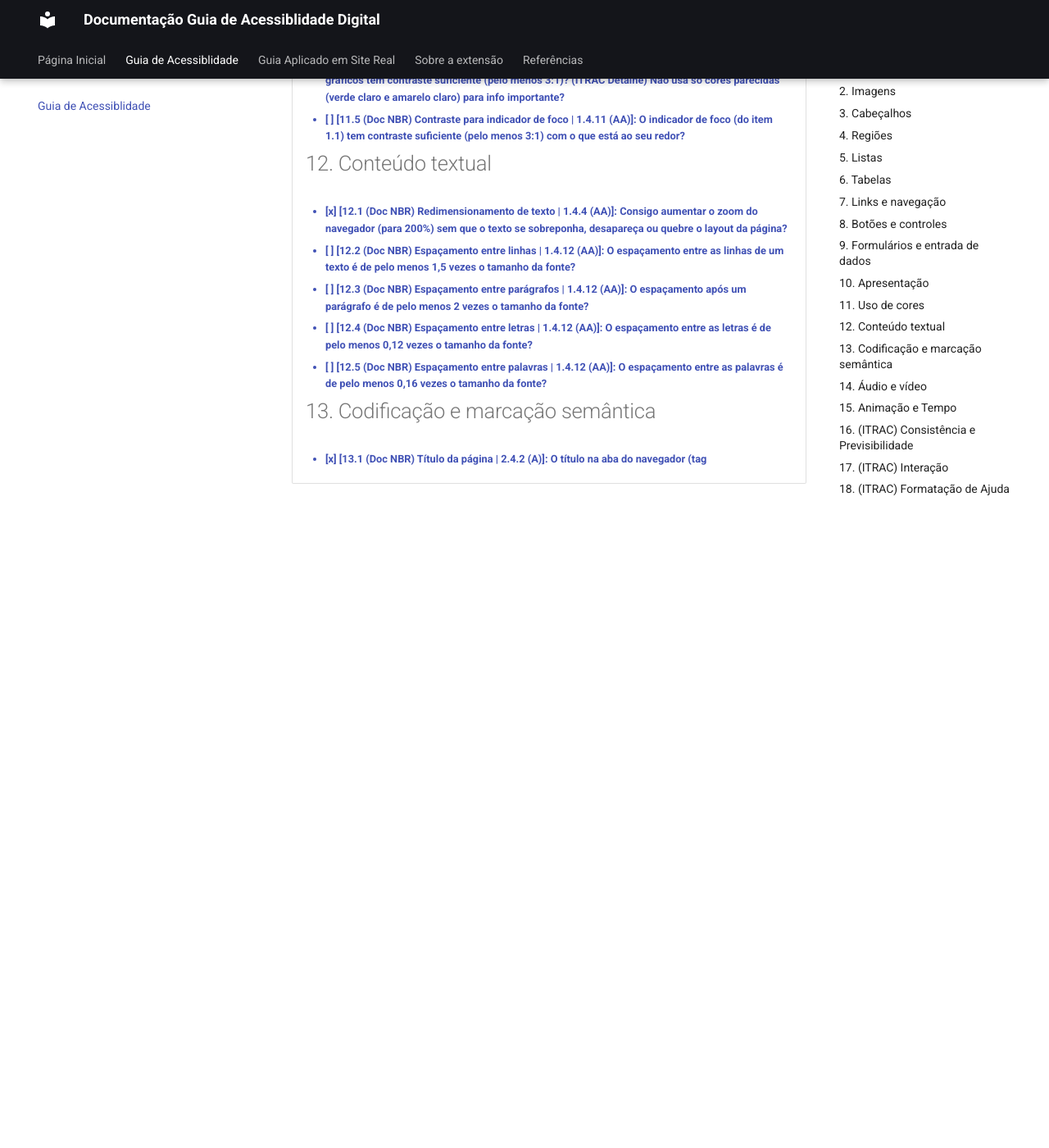
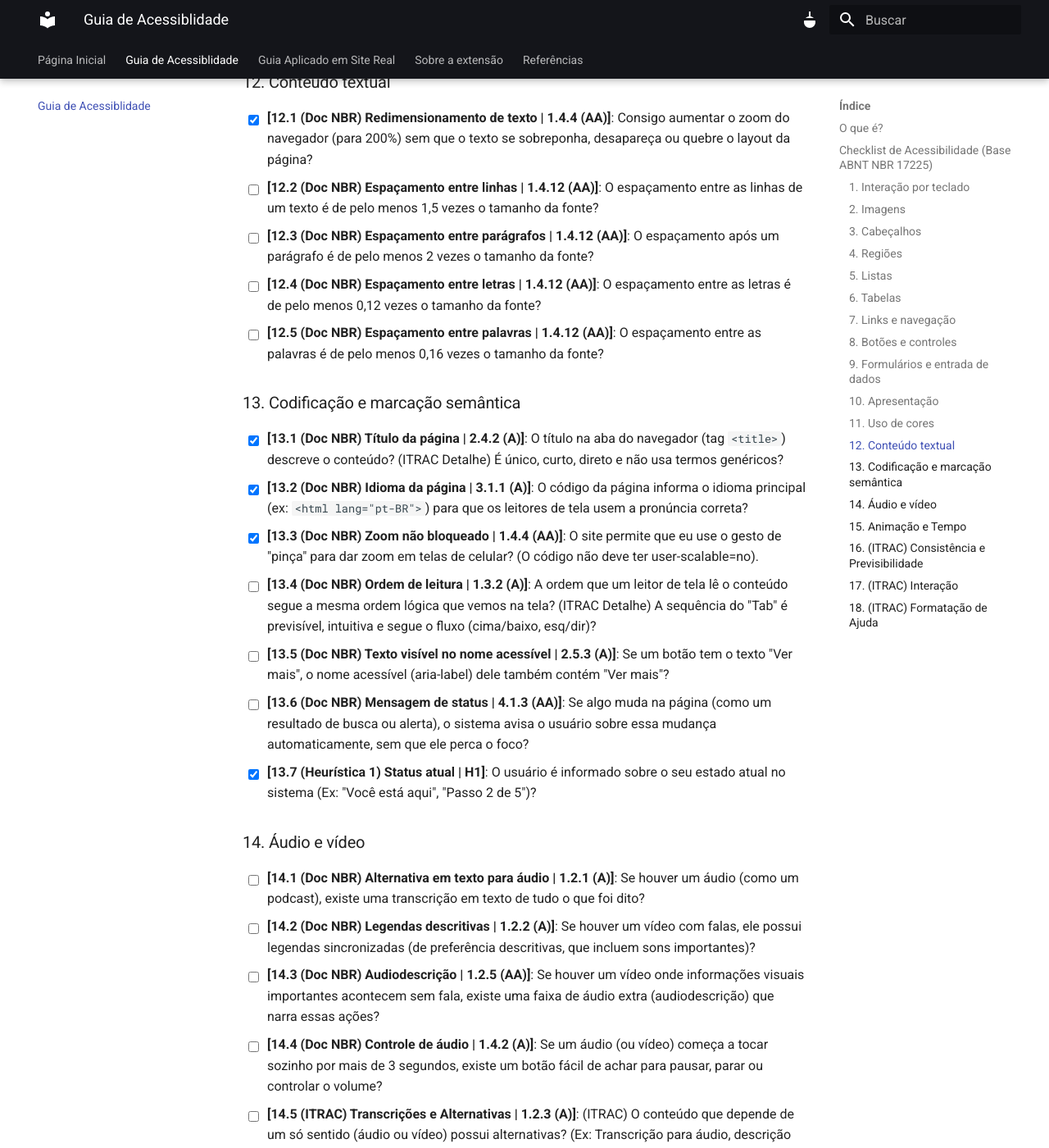
Before and after one commit to UnB-IHC/IHC_2025.2_Grupo08, an MkDocs documentation site: the page built from docs/guia_acessibilidade/guia_acessibilidade.md, in a window 1280 px wide and 1400 px high, scrolled down 4576 px. Shown: the whole window at 82% size. Built offline with MkDocs 1.6.1 and Material for MkDocs 9.7.7, drawn with Linux system fonts in a browser that asks for light colours; before the commit the page ends 5206 px from its top, so only the background shows below that; some of the changed text lies outside the part shown.

Commit message:
[docs] Corrige Checklists

```diff
--- a/docs/guia_acessibilidade/guia_acessibilidade.md
+++ b/docs/guia_acessibilidade/guia_acessibilidade.md
@@ -1,4 +1,4 @@
-### Guia de Acessibilidade Digital
+# Guia de Acessibilidade Digital
 
 ## O que é?
 O Guia de Acessibilidade Digital é um documento que reúne diretrizes, normas e boas práticas voltadas à criação de experiências digitais mais inclusivas. Ele serve como referência para orientar a implementação de melhorias de acessibilidade de forma prática, clara e organizada.
@@ -13,7 +13,7 @@
 
 ---
 
-# 1. Interação por teclado
+### 1. Interação por teclado
 
 - [ ] **[1.1 (Doc NBR) Indicador de foco visível | 2.4.7 (AA)]**: Ao navegar com a tecla "Tab", consigo ver claramente qual elemento está selecionado (um contorno ou destaque visível)?
 - [ ] **[1.2 (Doc NBR) Uso de foco | 2.1.1 (A)]**: Consigo usar todos os elementos interativos (links, botões, menus, formulários) usando apenas o teclado (Tab, Shift+Tab, Enter, Espaço, Teclas de Seta)?
@@ -22,39 +22,39 @@
 - [x] **[1.5 (Doc NBR) Conteúdo adicional persistente e dispensável | 1.4.13 (AA)]**: O conteúdo mostrado ao focar em um elemento é dispensável ou, caso persistente, apenas é dispensado após elemento perder foco ou mensagem se tornar inválida?
 - [x] **[1.6 (Doc NBR) Instruções para componentes customizados | 3.3.2 (A)]**: Componentes com comportamentos complexos ou não previsíveis possuem instruções para operação?
 
-# 2. Imagens
+### 2. Imagens
 
 - [ ] **[2.1 (Doc NBR) Textos alternativos | 1.1.1 (A)]**: Todas as imagens que transmitem informação têm um texto alternativo (alt) que descreve o que elas significam? Imagens puramente decorativas têm alt="" (vazio)?
 - [ ] **[2.2 (ITRAC) Alternativa para conteúdo visual | 1.1.1 (A)]**: (ITRAC) É criada uma alternativa em texto para todo conteúdo visual ou auditivo que não seja puramente textual?
 
-# 3. Cabeçalhos
+### 3. Cabeçalhos
 
-- [ ] **[3.1 (Doc NBR) Semântica de cabeçalho | 1.3.1 (A)]**: Os textos que parecem ser títulos e subtítulos estão marcados no código como cabeçalhos (tags <h1> a <h6>)?
+- [ ] **[3.1 (Doc NBR) Semântica de cabeçalho | 1.3.1 (A)]**: Os textos que parecem ser títulos e subtítulos estão marcados no código como cabeçalhos (tags `<h1> a <h6>`)?
 - [x] **[3.2 (Doc NBR) Uso de cabeçalhos | 1.3.1 (A)]**: Os cabeçalhos são usados para identificar seções do conteúdo, e não apenas para deixar o texto maior ou em negrito?
-- [ ] **[3.3 (Doc NBR) Estrutura de cabeçalhos | 2.4.6 (AA)]**: A ordem dos cabeçalhos faz sentido? (Começa com <h1> para o título principal, seguido por <h2> para seções, <h3> para subseções, sem pular níveis)?
+- [ ] **[3.3 (Doc NBR) Estrutura de cabeçalhos | 2.4.6 (AA)]**: A ordem dos cabeçalhos faz sentido? (Começa com `<h1>` para o título principal, seguido por `<h2>` para seções, `<h3>` para subseções, sem pular níveis)?
 - [x] **[3.4 (ITRAC) Organização | 1.3.1 (A)]**: (ITRAC) As informações estão organizadas de forma clara, com títulos, subtítulos e seções bem definidos?
 
-# 4. Regiões
+### 4. Regiões
 
-- [ ] **[4.1 (Doc NBR) Semântica de região | 1.3.1 (A)]**: As áreas principais da página (como cabeçalho, menu principal, conteúdo principal, barra de busca e rodapé) estão identificadas no código (com tags como <nav>, <main>, <footer> ou role="...")?
+- [ ] **[4.1 (Doc NBR) Semântica de região | 1.3.1 (A)]**: As áreas principais da página (como cabeçalho, menu principal, conteúdo principal, barra de busca e rodapé) estão identificadas no código (com tags como `<nav>`, `<main>`, `<footer>` ou role="...")?
 - [ ] **[4.2 (Doc NBR) Uso de regiões | 2.4.1 (A)]**: Existe um link "Pular para o conteúdo" no topo da página? (ITRAC Detalhe) Esse link (ou "Ignorar repetição") aparece assim que o usuário começa a navegar com "Tab"?
 - [x] **[4.3 (Doc NBR) Regiões identificadas unicamente | 4.1.2 (A)]**: Todas as regiões do mesmo tipo possuem um nome único e acessível?
 
-# 5. Listas
+### 5. Listas
 
-- [ ] **[5.1 (Doc NBR) Semântica de lista | 1.3.1 (A)]**: Itens agrupados (como uma lista de ingredientes ou passos de um tutorial) estão marcados no código como uma lista (<ul>, <ol>, <li>)?
+- [ ] **[5.1 (Doc NBR) Semântica de lista | 1.3.1 (A)]**: Itens agrupados (como uma lista de ingredientes ou passos de um tutorial) estão marcados no código como uma lista (`<ul>`, `<ol>`, `<li>`)?
 - [ ] **[5.2 (Doc NBR) Uso de listas | 1.3.1 (A)]**: O código de lista é usado para agrupar itens semelhantes, e não apenas para conseguir um efeito visual (como indentação)?
 
-# 6. Tabelas
+### 6. Tabelas
 
-- [x] **[6.1 (Doc NBR) Semântica de tabela | 1.3.1 (A)]**: As tabelas que mostram dados (como uma tabela de preços) estão marcadas no código com a tag <table>?
+- [x] **[6.1 (Doc NBR) Semântica de tabela | 1.3.1 (A)]**: As tabelas que mostram dados (como uma tabela de preços) estão marcadas no código com a tag `<table>`?
 - [x] **[6.2 (Doc NBR) Uso de tabelas | 1.3.1 (A)]**: As tabelas são usadas apenas para mostrar dados, e não para organizar o layout visual da página (como criar colunas)?
-- [x] **[6.3 (Doc NBR) Cabeçalhos de tabela | 1.3.1 (A)]**: Os títulos das colunas e/ou linhas da tabela estão marcados no código como cabeçalhos (tag <th>) para que os leitores de tela possam associar os dados?
+- [x] **[6.3 (Doc NBR) Cabeçalhos de tabela | 1.3.1 (A)]**: Os títulos das colunas e/ou linhas da tabela estão marcados no código como cabeçalhos (tag `<th>`) para que os leitores de tela possam associar os dados?
 - [x] **[6.4 (Doc NBR) Descrição para tabelas complexas Recomendação | 3.1.5 (AAA)]**: Todas as tabelas complexas possuem descrição em texto?
 
-# 7. Links e navegação
+### 7. Links e navegação
 
-- [x] **[7.1 (Doc NBR) Semântica de link | 1.3.1 (A)]**: O texto que leva para outra página ou recurso está marcado no código como um link (tag <a> com href)?
+- [x] **[7.1 (Doc NBR) Semântica de link | 1.3.1 (A)]**: O texto que leva para outra página ou recurso está marcado no código como um link (tag `<a>` com href)?
 - [x] **[7.2 (Doc NBR) Uso de links | 2.4.4 (A)]**: O texto do link descreve claramente para onde ele leva? (Evitar "Clique aqui"). (ITRAC Detalhe) São simples, claros (como "nossos serviços") e, se curtos, explicados pelo contexto?
 - [ ] **[7.3 (Doc NBR) Navegação | 2.4.5 (AA)]**: Existem pelo menos duas formas de encontrar uma página no site? (Ex: Pelo menu principal E por um mapa do site, OU pelo menu E por uma busca).
 - [x] **[7.4 (ITRAC) Links compreensíveis (Leitor de Tela) | 2.4.4 (A)]**: (ITRAC) Os links são compreensíveis mesmo quando lidos isoladamente por um leitor de telas?
@@ -62,16 +62,16 @@
 - [ ] **[7.6 (Doc NBR) Links para contornar blocos de conteúdo... | 2.4.1 (A)]**: Posso acessar uma parte específica do site entre partes padrão ou repetidas através de um botão (por exemplo: index, voltar ao topo)?
 - [x] **[7.7 (Docs NBR) Ajuda consistente | 3.2.6 (A)]**: Os mecanismos de ajuda estão sempre no mesmo lugar, não importa qual página acesse do site?
 
-# 8. Botões e controles
+### 8. Botões e controles
 
-- [ ] **[8.1 (Doc NBR) Semântica de botão | 4.1.2 (A)]**: Elementos que executam uma ação na página (como "Enviar", "Buscar", "Fechar") estão marcados no código como botões (tag <button> ou role="button")?
+- [ ] **[8.1 (Doc NBR) Semântica de botão | 4.1.2 (A)]**: Elementos que executam uma ação na página (como "Enviar", "Buscar", "Fechar") estão marcados no código como botões (tag `<button>` ou role="button")?
 - [ ] **[8.2 (Doc NBR) Uso de botões | 4.1.2 (A)]**: Todo botão ou controle tem um nome acessível que descreve sua função? (ITRAC Detalhe) Controles (barras de progresso, volume) informam seu valor/estado ao leitor de tela?
 - [ ] **[8.3 (Doc NBR) Propósito do botão | 3.3.2 (A)]**: O que o botão faz está claro? (ITRAC Detalhe) São usadas palavras simples e claras e, se necessário, há uma explicação?
 - [ ] **[8.4 (Doc NBR) Mudança de contexto previsível no foco | 3.2.1 (AA)]**: Componentes não são acionados apenas por foco de cursor?
 
-# 9. Formulários e entrada de dados
+### 9. Formulários e entrada de dados
 
-- [ ] **[9.1 (Doc NBR) Rótulo de campo | 3.3.2 (A)]**: Todo campo de formulário (texto, checkbox, radio) tem um rótulo (etiqueta) visível (tag <label>) que diz o que deve ser preenchido?
+- [ ] **[9.1 (Doc NBR) Rótulo de campo | 3.3.2 (A)]**: Todo campo de formulário (texto, checkbox, radio) tem um rótulo (etiqueta) visível (tag `<label>`) que diz o que deve ser preenchido?
 - [ ] **[9.2 (Doc NBR) Mensagem de erro descritiva | 3.3.1 (A)]**: Se eu preencher algo errado, o sistema me avisa qual campo está errado e o que está errado? (ITRAC Detalhe) O erro é indicado por mais de um recurso (cor + texto, ícone + texto, alerta sonoro, etc.)?
 - [ ] **[9.3 (Doc NBR) Sugestão de correção | 3.3.3 (AA)]**: Quando um erro de preenchimento é detectado, o sistema dá uma sugestão de como corrigi-lo? (Ex: "Formato de data inválido. Use DD/MM/AAAA").
 - [ ] **[9.4 (ITRAC) Minimização de redundância | 3.3.7 (AAA)]**: (ITRAC) O formulário evita pedir informações que o usuário já forneceu nesta mesma sessão? (Regra: $A+AAA=AAA)$
@@ -79,11 +79,11 @@
 - [ ] **[9.6 (Doc NBR) Validação sensorial ou por movimento | 1.1.1 (A), 2.5.4 (A), 2.5.6(AAA)]**: Há alguma alternativa a formulário que não exija percepção ou capacidade motora?
 - [ ] **[9.7 (Heuristica 5) Valores padrão | H5]**: O sistema oferece bons valores padrão (default) para minimizar a chance de erro no preenchimento?
 
-# 10. Apresentação
+### 10. Apresentação
 
 - [x] **[10.1 (Doc NBR) Design responsivo | 1.4.10 (AA)]**: Em uma tela pequena (como celular) ou ao dar muito zoom, o conteúdo se reorganiza em uma única coluna e eu não preciso rolar a tela para os lados (horizontalmente) para ler?
 
-# 11. Uso de cores
+### 11. Uso de cores
 
 - [ ] **[11.1 (Doc NBR) Uso de cores | 1.4.1 (A)]**: A cor não é a única forma de passar uma informação? (Ex: erro não é só vermelho). (ITRAC Detalhe) As instruções não dependem de sensoriais (cor, posição, forma) (Ex: "Clique no botão à esquerda")?
 - [ ] **[11.2 (Doc NBR) Contraste para texto | 1.4.3 (AA)]**: O contraste entre a cor do texto e a cor do fundo é forte o suficiente? (Pelo menos 4.5:1). (ITRAC Detalhe) Evita texto claro em fundo claro ou escuro em fundo escuro?
@@ -91,7 +91,7 @@
 - [ ] **[11.4 (Doc NBR) Contraste para objetos gráficos | 1.4.11 (AA)]**: Ícones e partes importantes de gráficos têm contraste suficiente (pelo menos 3:1)? (ITRAC Detalhe) Não usa só cores parecidas (verde claro e amarelo claro) para info importante?
 - [ ] **[11.5 (Doc NBR) Contraste para indicador de foco | 1.4.11 (AA)]**: O indicador de foco (do item 1.1) tem contraste suficiente (pelo menos 3:1) com o que está ao seu redor?
 
-# 12. Conteúdo textual
+### 12. Conteúdo textual
 
 - [x] **[12.1 (Doc NBR) Redimensionamento de texto | 1.4.4 (AA)]**: Consigo aumentar o zoom do navegador (para 200%) sem que o texto se sobreponha, desapareça ou quebre o layout da página?
 - [ ] **[12.2 (Doc NBR) Espaçamento entre linhas | 1.4.12 (AA)]**: O espaçamento entre as linhas de um texto é de pelo menos 1,5 vezes o tamanho da fonte?
@@ -99,17 +99,17 @@
 - [ ] **[12.4 (Doc NBR) Espaçamento entre letras | 1.4.12 (AA)]**: O espaçamento entre as letras é de pelo menos 0,12 vezes o tamanho da fonte?
 - [ ] **[12.5 (Doc NBR) Espaçamento entre palavras | 1.4.12 (AA)]**: O espaçamento entre as palavras é de pelo menos 0,16 vezes o tamanho da fonte?
 
-# 13. Codificação e marcação semântica
+### 13. Codificação e marcação semântica
 
-- [x] **[13.1 (Doc NBR) Título da página | 2.4.2 (A)]**: O título na aba do navegador (tag <title>) descreve o conteúdo? (ITRAC Detalhe) É único, curto, direto e não usa termos genéricos?
-- [x] **[13.2 (Doc NBR) Idioma da página | 3.1.1 (A)]**: O código da página informa o idioma principal (ex: <html lang="pt-BR">) para que os leitores de tela usem a pronúncia correta?
+- [x] **[13.1 (Doc NBR) Título da página | 2.4.2 (A)]**: O título na aba do navegador (tag `<title>`) descreve o conteúdo? (ITRAC Detalhe) É único, curto, direto e não usa termos genéricos?
+- [x] **[13.2 (Doc NBR) Idioma da página | 3.1.1 (A)]**: O código da página informa o idioma principal (ex: `<html lang="pt-BR">`) para que os leitores de tela usem a pronúncia correta?
 - [x] **[13.3 (Doc NBR) Zoom não bloqueado | 1.4.4 (AA)]**: O site permite que eu use o gesto de "pinça" para dar zoom em telas de celular? (O código não deve ter user-scalable=no).
 - [ ] **[13.4 (Doc NBR) Ordem de leitura | 1.3.2 (A)]**: A ordem que um leitor de tela lê o conteúdo segue a mesma ordem lógica que vemos na tela? (ITRAC Detalhe) A sequência do "Tab" é previsível, intuitiva e segue o fluxo (cima/baixo, esq/dir)?
 - [ ] **[13.5 (Doc NBR) Texto visível no nome acessível | 2.5.3 (A)]**: Se um botão tem o texto "Ver mais", o nome acessível (aria-label) dele também contém "Ver mais"?
 - [ ] **[13.6 (Doc NBR) Mensagem de status | 4.1.3 (AA)]**: Se algo muda na página (como um resultado de busca ou alerta), o sistema avisa o usuário sobre essa mudança automaticamente, sem que ele perca o foco?
 - [x] **[13.7 (Heurística 1) Status atual | H1]**: O usuário é informado sobre o seu estado atual no sistema (Ex: "Você está aqui", "Passo 2 de 5")?
 
-# 14. Áudio e vídeo
+### 14. Áudio e vídeo
 
 - [ ] **[14.1 (Doc NBR) Alternativa em texto para áudio | 1.2.1 (A)]**: Se houver um áudio (como um podcast), existe uma transcrição em texto de tudo o que foi dito?
 - [ ] **[14.2 (Doc NBR) Legendas descritivas | 1.2.2 (A)]**: Se houver um vídeo com falas, ele possui legendas sincronizadas (de preferência descritivas, que incluem sons importantes)?
@@ -117,13 +117,13 @@
 - [ ] **[14.4 (Doc NBR) Controle de áudio | 1.4.2 (A)]**: Se um áudio (ou vídeo) começa a tocar sozinho por mais de 3 segundos, existe um botão fácil de achar para pausar, parar ou controlar o volume?
 - [ ] **[14.5 (ITRAC) Transcrições e Alternativas | 1.2.3 (A)]**: (ITRAC) O conteúdo que depende de um só sentido (áudio ou vídeo) possui alternativas? (Ex: Transcrição para áudio, descrição textual ou falada para vídeo).
 
-# 15. Animação e Tempo
+### 15. Animação e Tempo
 
 - [ ] **[15.1 (Doc NBR) Animação por interação | 2.3.3 (AAA)]**: Se houver animações de movimento que disparam quando eu rolo a página (scroll), existe uma forma de desativá-las? (Regra: A+AAA = AAA)
 - [ ] **[15.2 (Doc NBR) Controle de Tempo | 2.2.1 (A)]**: Se a página tem um limite de tempo (como "sua sessão vai expirar"), o sistema avisa e me permite estender esse tempo facilmente?
 - [ ] **[15.3 (ITRAC) Pausa de movimento | 2.2.2 (A)]**: (ITRAC) Existem botões visíveis para pausar ou parar movimentos que começam automaticamente (como carrosséis ou animações)? E esses controles funcionam com leitores de tela?
 
-# 16. (ITRAC) Consistência e Previsibilidade
+### 16. (ITRAC) Consistência e Previsibilidade
 
 - [ ] **[16.1 (ITRAC) Sem mudança no foco/input | 3.2.1 (A), 3.2.2 (AA)]**: (ITRAC) O site não muda de lugar ou abre pop-ups sozinho apenas por eu colocar o foco em um campo ou preencher um formulário?
 - [x] **[16.2 (ITRAC) Consistência de navegação | 3.2.3 (AA)]**: (ITRAC) As ações e menus importantes (como o menu principal) funcionam da mesma forma em todas as páginas do site?
@@ -131,12 +131,12 @@
 - [x] **[16.4 (Heurística 6) Reconhecimento em vez de recordação | H6]**: As opções, ações e instruções estão visíveis na tela, sem que o usuário precise memorizar informações entre telas?
 - [x] **[16.5 (Heurística 8) Design Estético e Minimalista | H8]**: A interface contém apenas informações relevantes e necessárias para a tarefa atual?
 
-# 17. (ITRAC) Interação
+### 17. (ITRAC) Interação
 
 - [ ] **[17.1 (ITRAC) Controle de gestos | 2.5.2 (A)]**: (ITRAC) Se um gesto (deslizar, pressionar) causa uma ação, o site pede confirmação ou permite desfazer a ação para evitar erros?
 - [ ] **[17.2 (ITRAC) Alternativas de interação | 2.5.6 (AAA)]**: (ITRAC) As opções (botões, links) são fáceis de encontrar e usar sem depender de gestos complexos (são clicáveis)? (Regra: A+AAA = AAA)
 
-# 18. (ITRAC) Formatação de Ajuda
+### 18. (ITRAC) Formatação de Ajuda
 
 - [ ] **[18.1 (ITRAC) Tipos de ajuda | 3.3.8 (AAA)]**: (ITRAC) O site oferece opções de ajuda que incluem contato humano (email, telefone) e, se possível, automatizadas (chatbots, FAQ)? (Regra: A+AAA = AAA)
 - [ ] **[18.2 (Heurística 10) Documentação clara e contextual | H10]**: A documentação oferece passos claros e concretos? Ela é apresentada no contexto da tarefa que o usuário está tentando realizar (se possível)?
--- a/mkdocs.yml
+++ b/mkdocs.yml
@@ -40,6 +40,13 @@
 
 markdown_extensions:
   - attr_list
+  - admonition
+  - pymdownx.details
+  - pymdownx.superfences
+  - pymdownx.tabbed
+  - pymdownx.emoji
+  - pymdownx.tasklist:
+      clickable_checkbox: true
 
 extra_css:
   - css/custom.css
```
Also changed, not shown: site/index.html, site/search/search_index.json.
